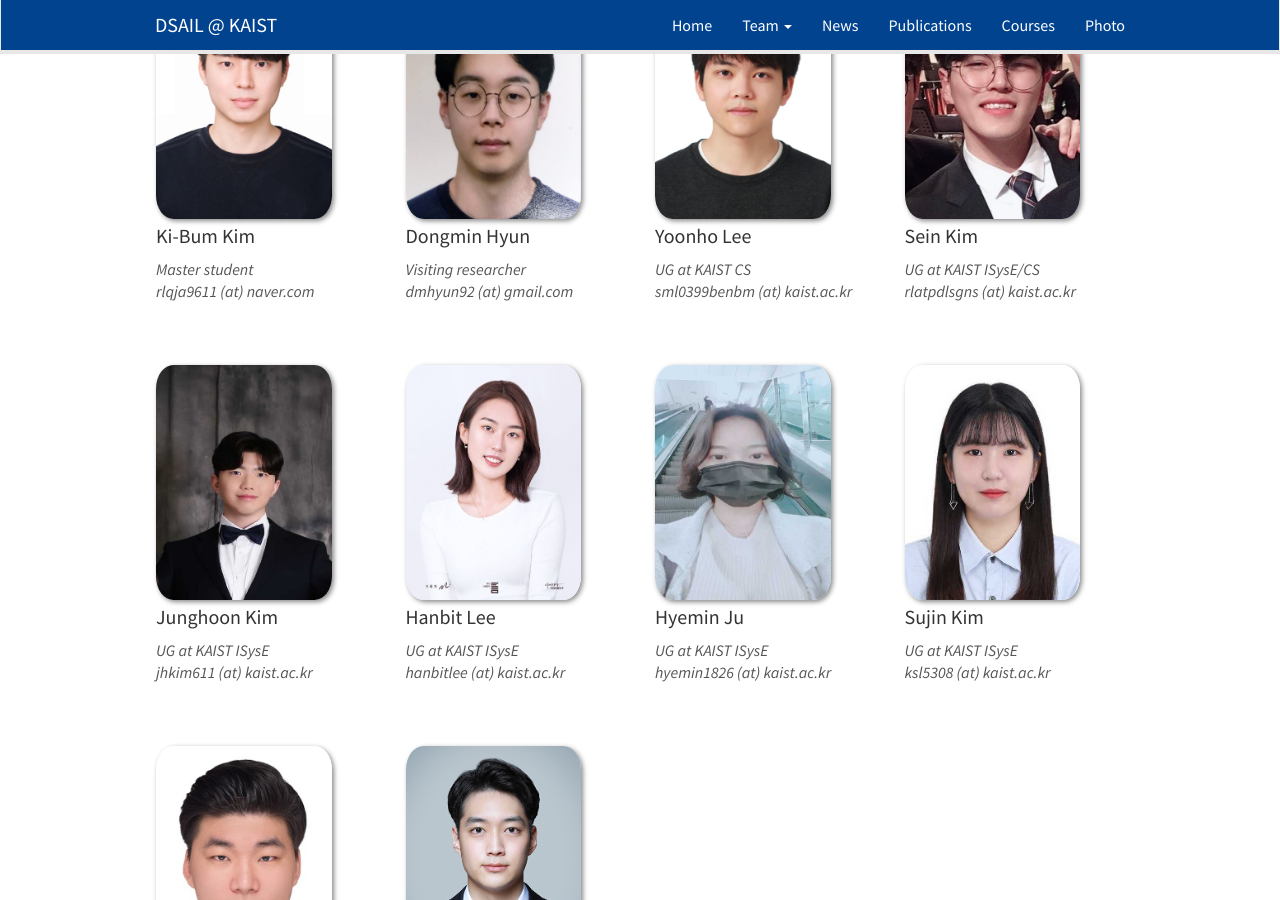
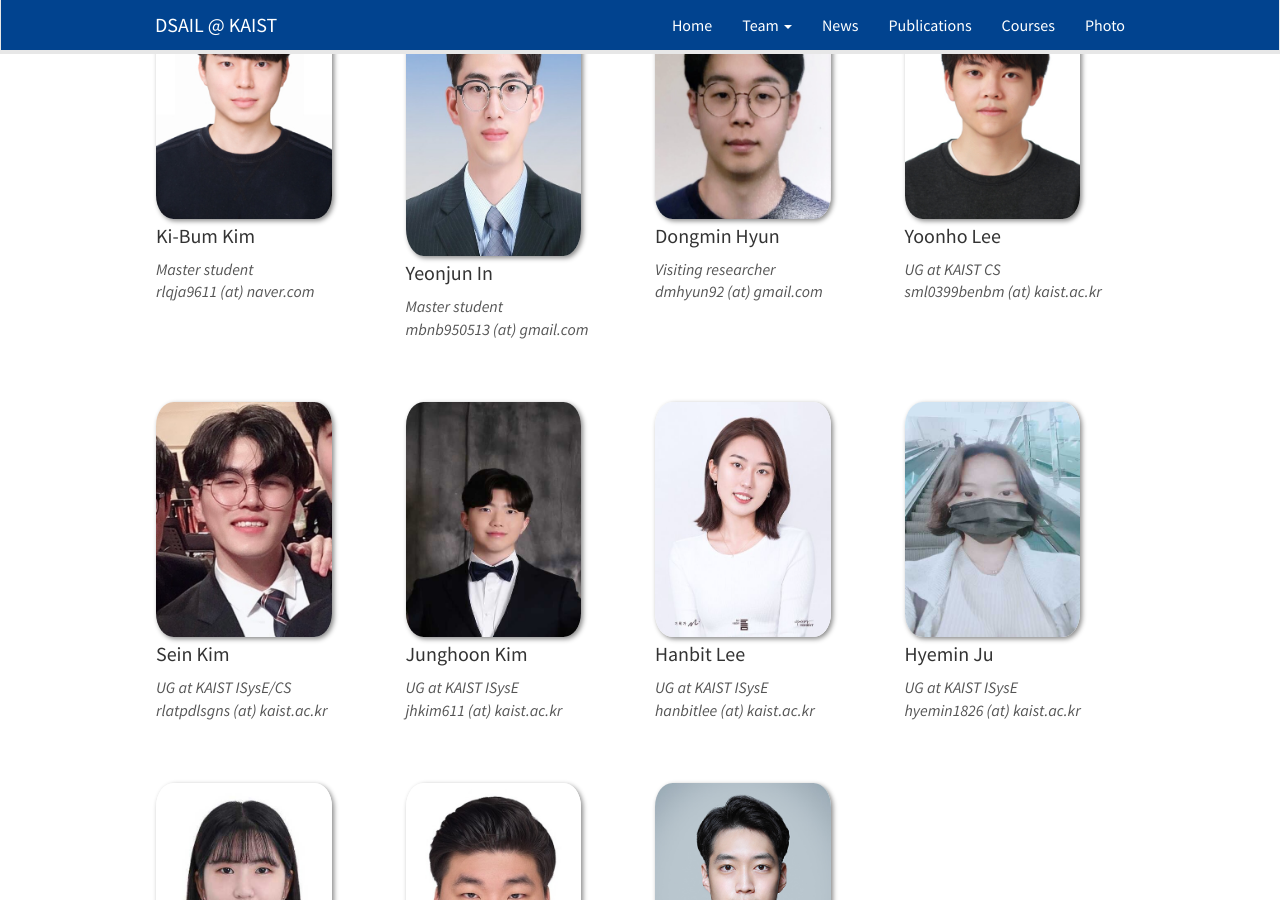
Before and after one commit to kaist-dsail/kaist-dsail.github.io, a Jekyll site: the page built from _pages/members.md, in a window 1280 px wide and 900 px high, scrolled down 553 px. Built offline with Jekyll 4.4.1, drawn with Linux system fonts in a browser that asks for light colours; nearby versions of some CDN libraries.

Commit message:
Update members.yml

```diff
--- a/_data/members.yml
+++ b/_data/members.yml
@@ -22,6 +22,11 @@
   photo: kibum.jpg
   info: Master student
   email: rlqja9611 (at) naver.com
+
+- name: Yeonjun In
+  photo: Yeonjun_In.jpg
+  info: Master student
+  email: mbnb950513 (at) gmail.com
 
 - name: Dongmin Hyun
   photo: dongmin.jpg
```
